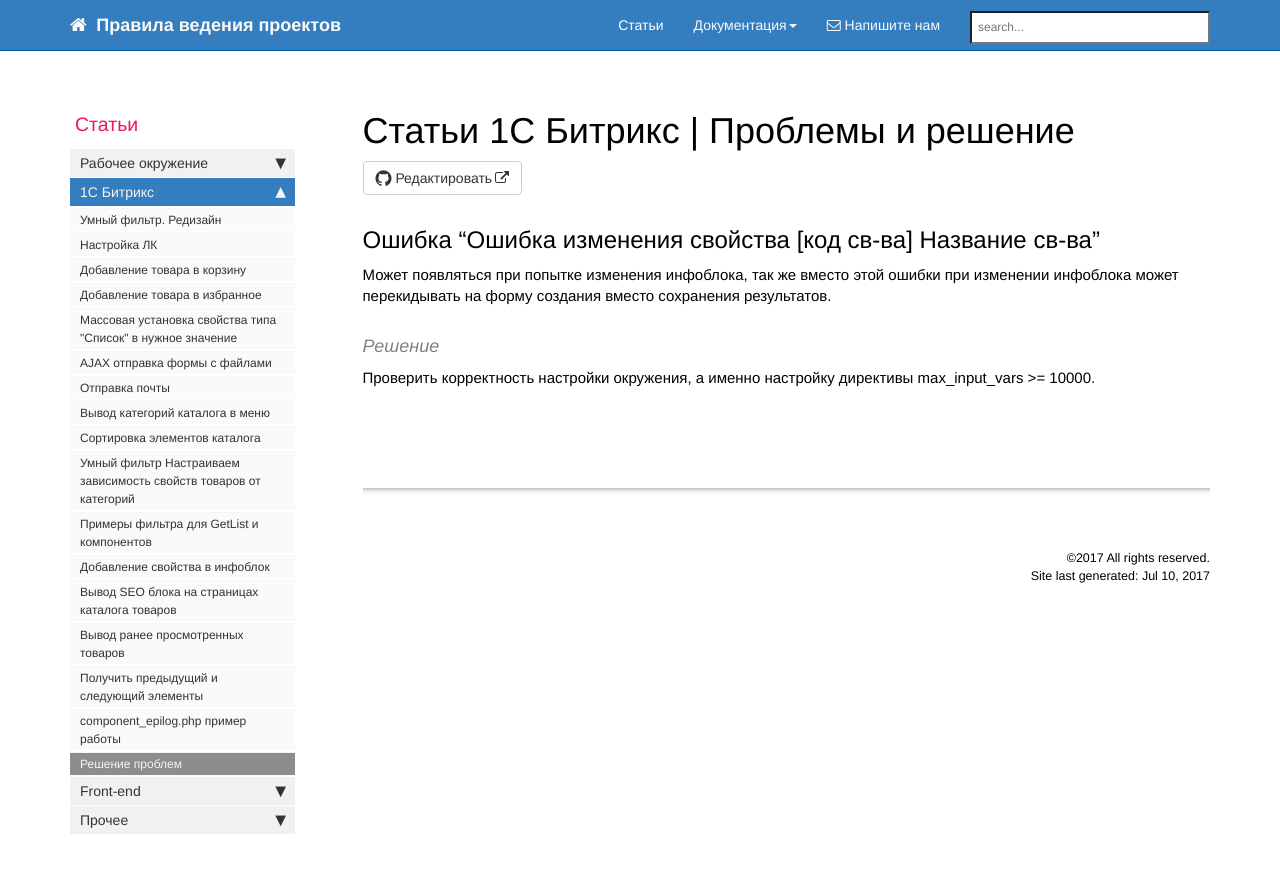
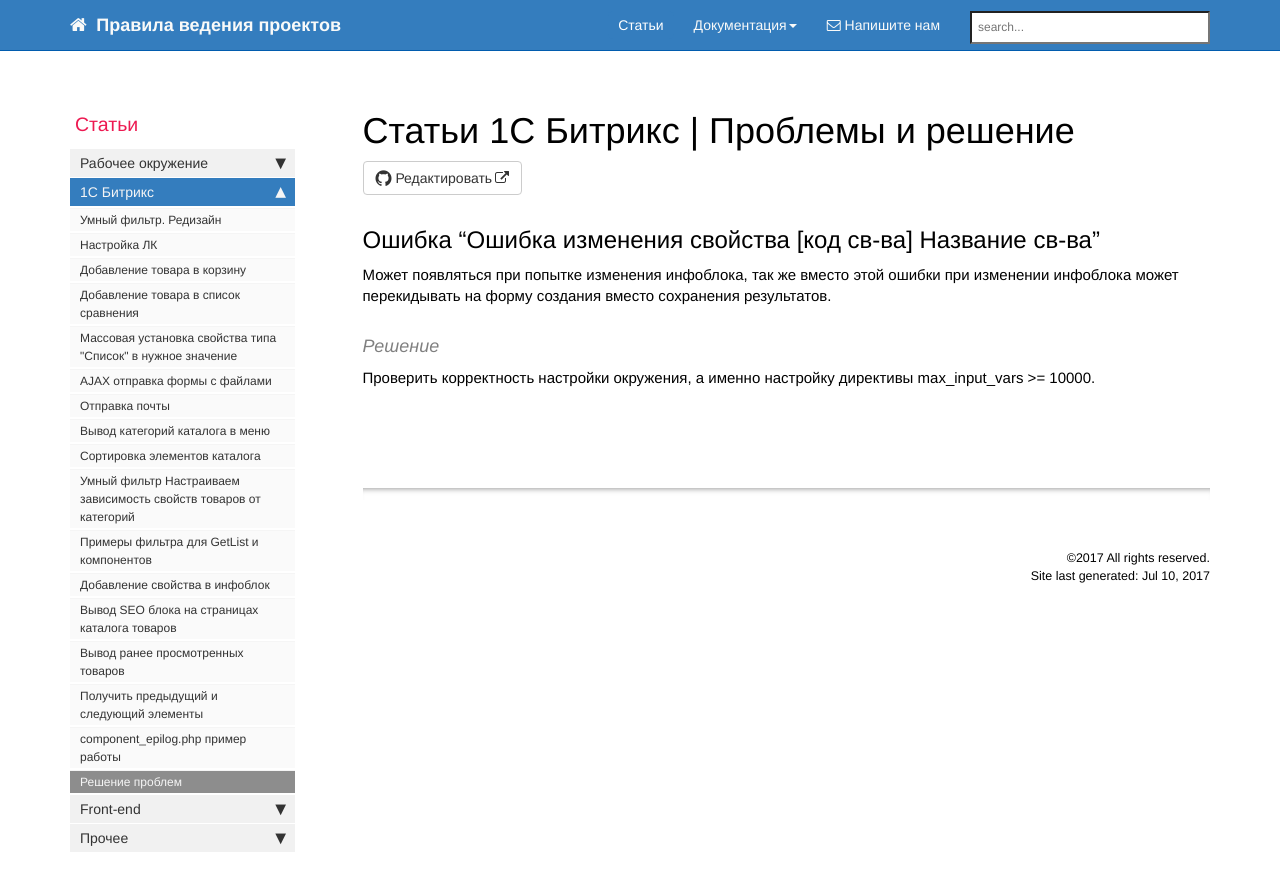
Before and after one commit to gdecider/gdecider.github.io, a Jekyll site: the page built from pages/articles/articles_bx_problems.md, in a window 1280 px wide. Shown: the top 891 px of the page. Built offline with Jekyll 4.4.1, drawn with Linux system fonts in a browser that asks for light colours; nearby versions of some CDN libraries; comment, search, counter and statistics services are not loaded.

Commit message:
Update articles_sidebar.yml

```diff
--- a/_data/sidebars/articles_sidebar.yml
+++ b/_data/sidebars/articles_sidebar.yml
@@ -68,7 +68,7 @@
       url: /articles_bx-cart-product-add.html
       output: web, pdf
 
-    - title: Добавление товара в избранное
+    - title: Добавление товара в список сравнения
       url: /articles_bx-compare-product-add.html
       output: web, pdf
 
```
